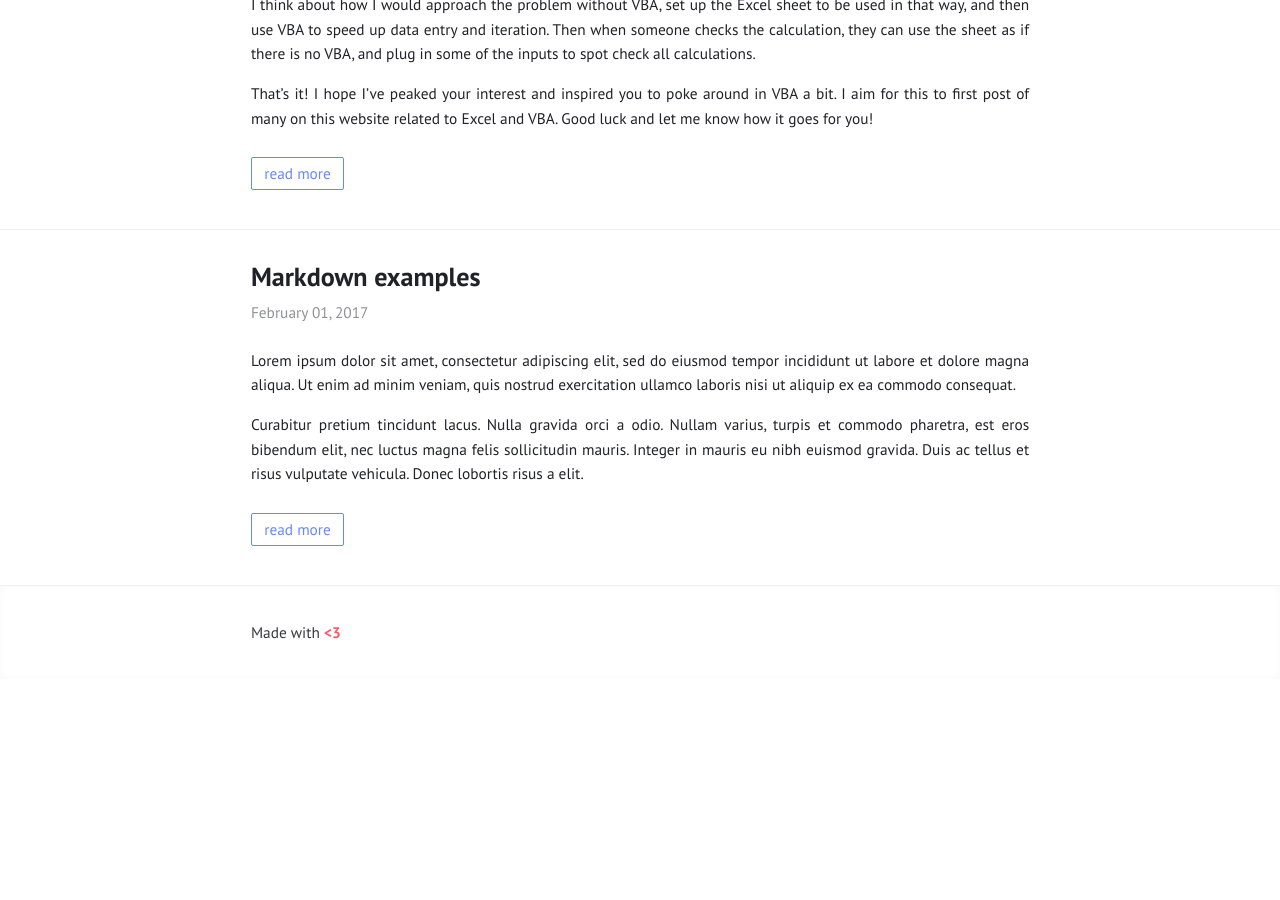
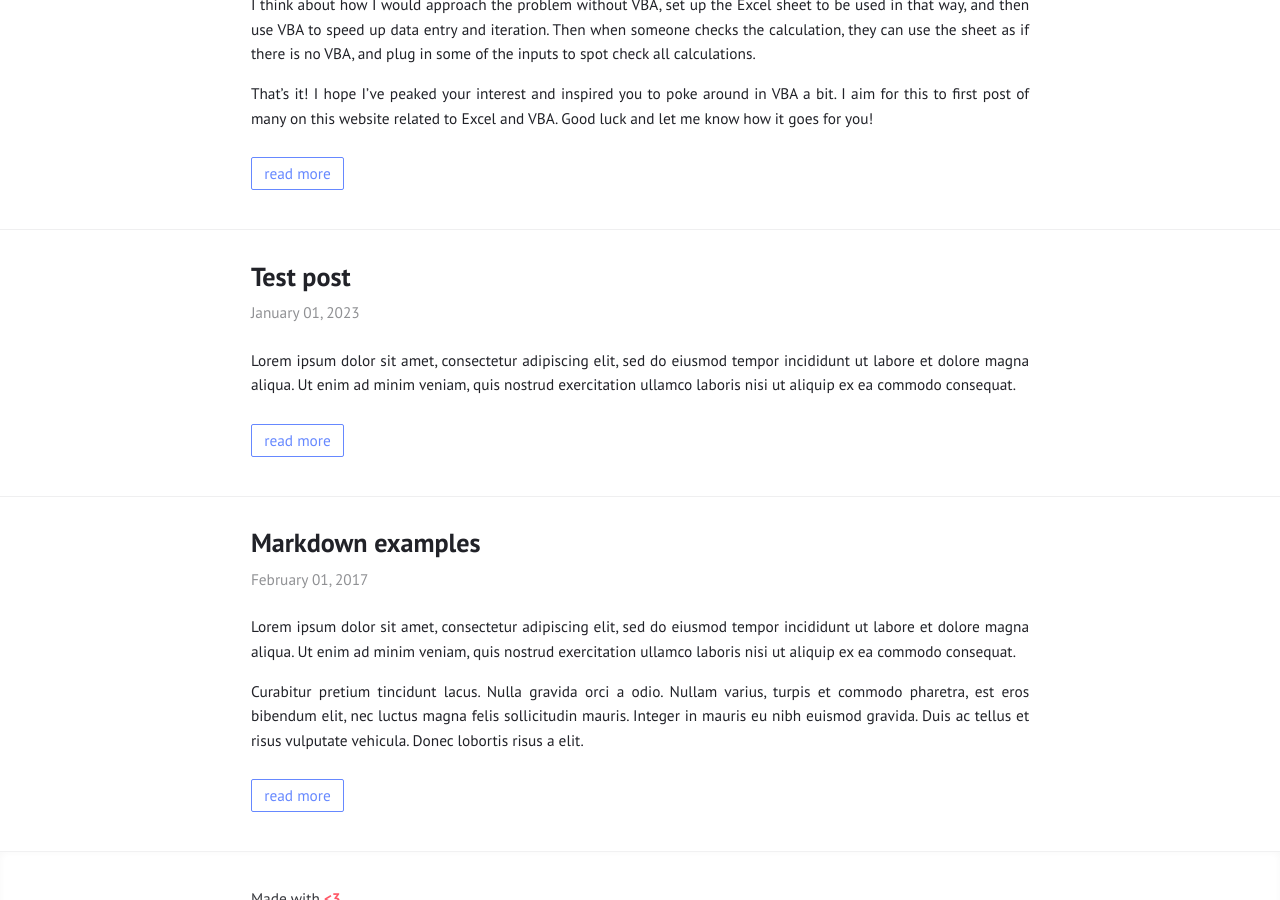
Before and after one commit to labeattie/lucasbeattiedotcom, a Jekyll site: the page built from articles.html, in a window 1280 px wide and 900 px high, scrolled down 3161 px. Built offline with Jekyll 4.4.1, drawn with Linux system fonts in a browser that asks for light colours; before the commit the page ends 3840 px from its top, so only the background shows below that.

Commit message:
first article test

```diff
--- /dev/null
+++ b/_posts/2023-01-01-test-post.md
@@ -0,0 +1,6 @@
+---
+title: "Test post"
+layout: post
+---
+
+Lorem ipsum dolor sit amet, consectetur adipiscing elit, sed do eiusmod tempor incididunt ut labore et dolore magna aliqua. Ut enim ad minim veniam, quis nostrud exercitation ullamco laboris nisi ut aliquip ex ea commodo consequat.
```
Also changed, not shown: _posts/2023-01-03-why-civil-engineers-vba.md (+1 -1 lines).
